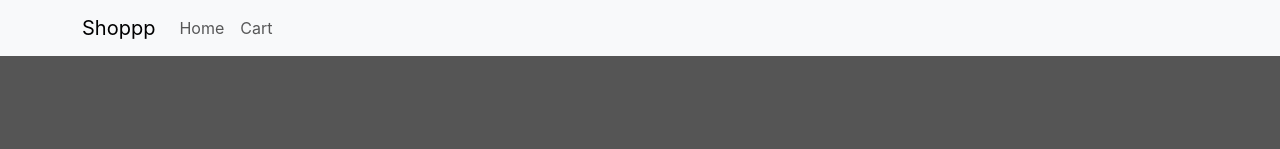
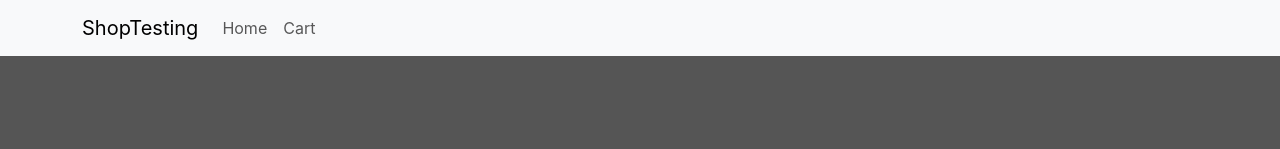
Before and after one commit to yyyenaak/React-Shop-Project, a React (Create React App) app: page / in a window 1280 px wide. Shown: the top 149 px of the page. Built offline with nearby package versions, Linux system fonts and the light colour scheme.

Commit message:
title 수정

```diff
--- a/src/App.tsx
+++ b/src/App.tsx
@@ -11,7 +11,7 @@
     <div>
       <Navbar bg="light" variant="light">
         <Container>
-          <Navbar.Brand href="#home">Shoppp</Navbar.Brand>
+          <Navbar.Brand href="#home">ShopTesting</Navbar.Brand>
           <Nav className="me-auto">
             <Nav.Link href="#home">Home</Nav.Link>
             <Nav.Link href="#cart">Cart</Nav.Link>
```
